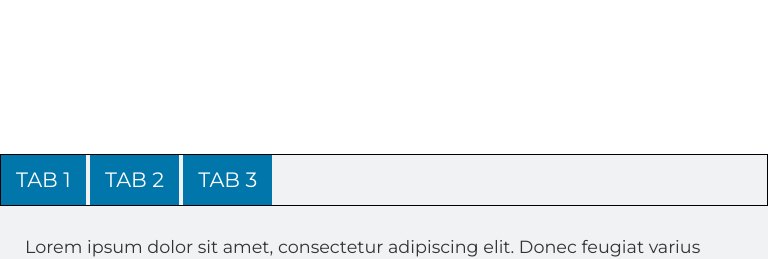
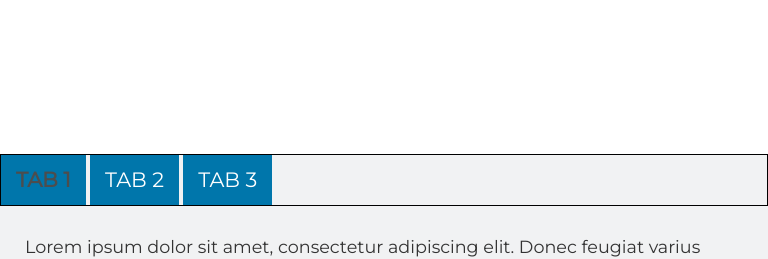
Before and after one commit to LeoMeloDev/MAS, a plain HTML site: page index.html in a window 768 px wide. Both pictures are taken after a click on the link "TAB 1". Shown: the top 259 px of the page. Drawn offline with nearby package versions, Linux system fonts and the light colour scheme.

Commit message:
Adds Active function fix - tabs were not highlighting

```diff
--- a/css/style.css
+++ b/css/style.css
@@ -102,6 +102,14 @@ table {
     color: #4d4d4d;
   }
 
+  #tabs ul li a:active, #tabs ul li a:focus {
+    color: #4d4d4d;
+    font-weight: bold;
+    border: none;
+    outline: none;
+
+  }
+
   .tab-content {
     padding: 10%;
     line-height: 1.8;
@@ -144,6 +152,14 @@ table {
   color: #4d4d4d;
 }
 
+#tabs ul li a:active, #tabs ul li a:focus {
+  color: #4d4d4d;
+  font-weight: bold;
+  border: none;
+  outline: none;
+
+}
+
 .tab-content {
   padding: 25px;
   line-height: 1.8;
```
